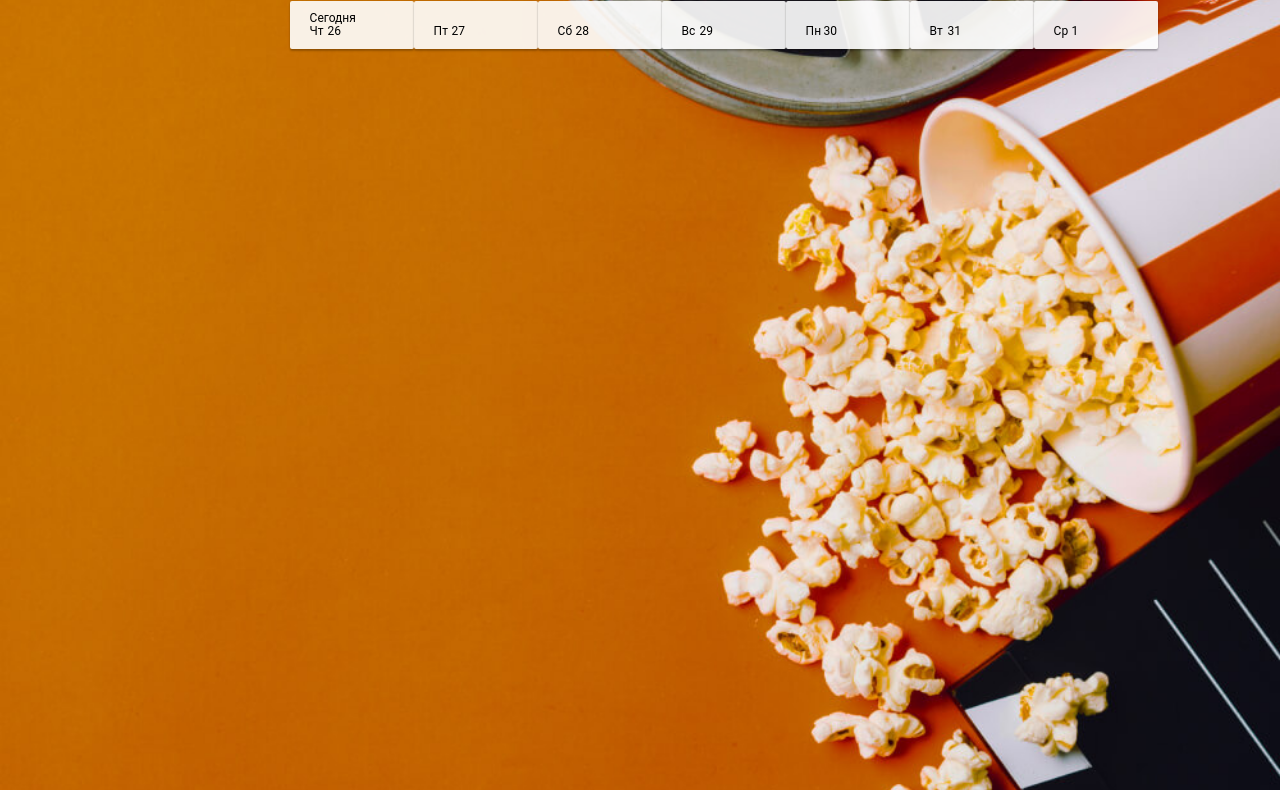
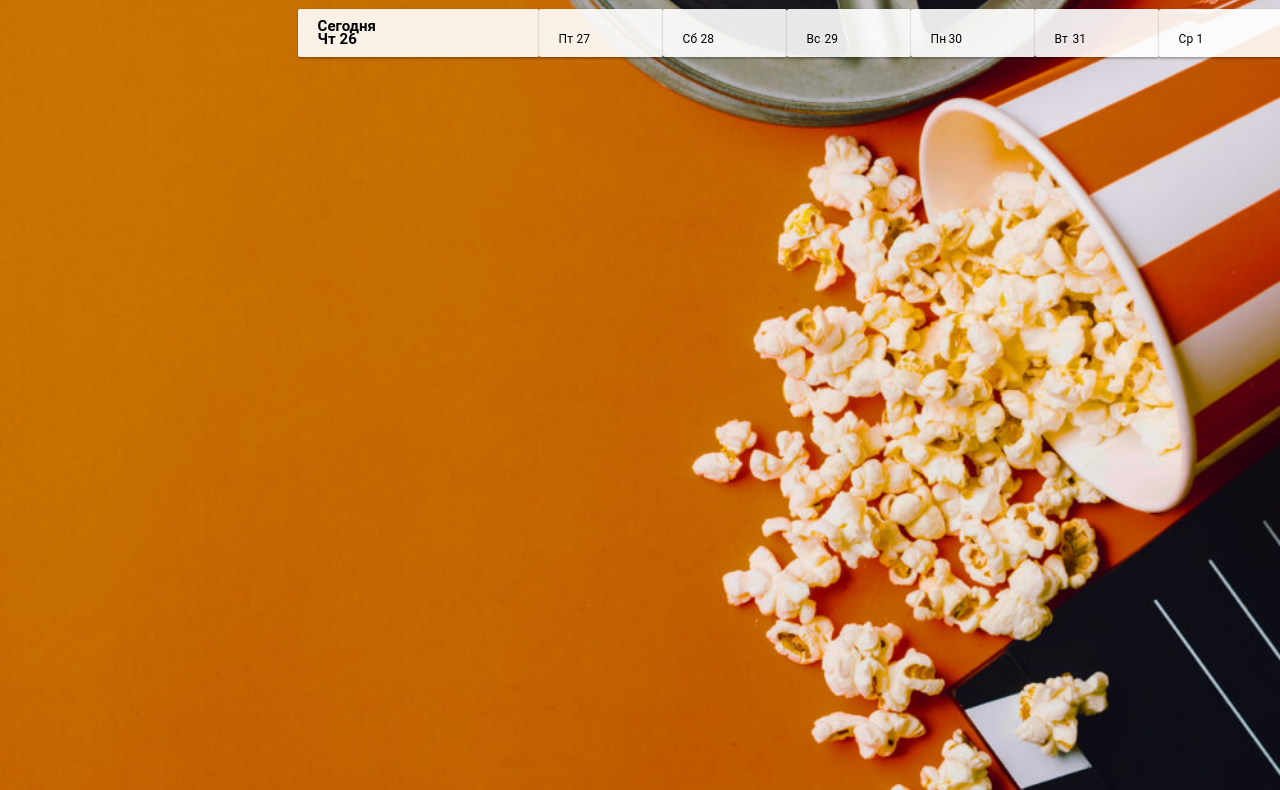
Before and after one commit to doroshenkooi/finaldiplom, a website built with webpack: page index.html in a window 1280 px wide. Shown: the part 76-866 px from the top of the page. Built offline with nearby package versions, Linux system fonts and the light colour scheme; no server answers.

Commit message:
commit 4

```diff
--- a/src/js/clientSeance.js
+++ b/src/js/clientSeance.js
@@ -1,4 +1,12 @@
+
 document.addEventListener("DOMContentLoaded", function () {
+ const cinemaEntryBtn = document.querySelector(".go_cinema-entry");
+  if (cinemaEntryBtn !== null){
+  cinemaEntryBtn.addEventListener("click", () => {
+    window.location.href = "login.html";
+  });
+};
+
   let date = new Date();
   const days = ["Вс", "Пн", "Вт", "Ср", "Чт", "Пт", "Сб"];
 
@@ -22,13 +30,43 @@ document.addEventListener("DOMContentLoaded", function () {
 
     seanceDay.append(seanceDayWeek);
     //сеасы открытых залов
-if (seanceDay !== null) {
-  seanceDay.addEventListener("click", function () {
+
+
+    if (i === 0) {
+      toggleClickClasses(seanceDay);
+    }
+
+    seanceDay.addEventListener("click", () => {
+      // Убираем классы у всех дней сеансов
+      seanceDays.forEach((day) => toggleClickClasses(day, false));
+
+      // Добавляем классы к текущему кликнутому дню
+      toggleClickClasses(seanceDay);
+    });
+
+
+  function toggleClickClasses(seanceDay, toggle = true) {
+    const method = toggle ? "add" : "remove";
+
+    seanceDay.classList[method]("seance_day-click");
+    const weekToday = seanceDay.querySelector(".seance_day-week_today");
+    if (weekToday) {
+      weekToday.classList[method]("seance_day-week_today-click");
+    }
+    const weekText = seanceDay.querySelector(".seance_day-week_text");
+    if (weekText) {
+      weekText.classList[method]("seance_day-week_text-click");
+    }
+    const dateData = seanceDay.querySelector(".seance_day-data");
+    if (dateData) {
+      dateData.classList[method]("seance_day-data-click");
+    }
+  }
     fetch("https://shfe-diplom.neto-server.ru/alldata")
       .then((response) => response.json())
       .then((data) => {
         const hallClient = document.querySelector(".hall-client");
-        hallClient.innerHTML ='';
+        hallClient.innerHTML = "";
         // открываем только открытые залы
         data.result.halls.forEach((hall) => {
           if (hall.hall_open == 1) {
@@ -51,7 +89,7 @@ if (seanceDay !== null) {
                     const sectionMovie = document.createElement("section");
                     sectionMovie.classList.add("section_movie");
                     const movieInfo = document.createElement("div");
-                    movieInfo.classList.add('movie_info'+i);
+                    movieInfo.classList.add("movie_info" + i);
                     movieInfo.innerHTML = `
                         <img class="movie_poster" src="${filmPoster}">
 
@@ -99,49 +137,52 @@ if (seanceDay !== null) {
                           .padStart(2, "0");
 
                         const timeNow = `${hours}:${minutes}`;
-                        console.log(timeNow);
 
-                        const links = sectionMovie.querySelectorAll('.link, .link-text');
+                        const links =
+                          sectionMovie.querySelectorAll(".link, .link-text");
 
                         links.forEach((link) => {
                           link.addEventListener("click", (event) => {
-                            function extrMovie(){
+                            const target = event.target.classList.contains('link')
+                       ? event.target.querySelector('.link-text') : event.target;
 
-         let textButton = link.textContent.trim();
-         const movieElement = event.target.closest('.section_movie');
+        let textButton = target.textContent;
+
+                            function extrMovie() {
+                              const movieElement =
+                                event.target.closest(".section_movie");
                               if (movieElement) {
                                 // Находим элемент с текстом имени фильма
-           const movieNameElement = movieElement.querySelector('.movie_name-text');
+                                const movieNameElement =
+                                  movieElement.querySelector(
+                                    ".movie_name-text"
+                                  );
                                 if (movieNameElement) {
-             const movieName = movieNameElement.textContent;
+                                  const movieName =
+                                    movieNameElement.textContent;
                                   return movieName;
                                 }
                               }
-
                             }
 
-                  if (timeNow < `${seanceTime}`) {
-
+                            if (timeNow < textButton) {
                               data.result.films.forEach((film) => {
                                 let movieNameText = extrMovie();
-                         console.log(movieNameText);
+
                                 if (film.film_name === movieNameText) {
                                   let filmID = film.id;
                                   console.log(filmID);
 
-
-                                  window.localStorage.setItem("hallId", hallId);
-
                                   data.result.seances.forEach((seance) => {
-                                  if (seance.seance_filmid == `${filmID}`) {
-                                   let hallId = seance.seance_hallid;
+                                    if (seance.seance_filmid == `${filmID}` && seance.seance_time == textButton) {
                                       let seanceId = seance.id;
-
-                                console.log(seanceId);
-                                window.localStorage.setItem("seanceId", `${seanceId}`);
+                                      window.localStorage.setItem(
+                                        "seanceId",
+                                        `${seanceId}`
+                                      );
                                      window.location.href = "clientHall.html";
                                     }
-                                 })
+                                  });
                                 }
                               });
                             } else alert("Сеанс закончился");
@@ -153,12 +194,10 @@ if (seanceDay !== null) {
                 });
               }
             });
-            console.log(data);
           }
         });
       });
-  });
-}
+    //});
   });
 });
 export function exportSeanceId() {
--- a/src/js/client_hall.js
+++ b/src/js/client_hall.js
@@ -77,7 +77,7 @@ document.addEventListener("DOMContentLoaded", function () {
 });
 
 function getTodayDate() {
-  return new Date();
+  return getFormattedDate();
 }
 
 function fetchData(seanceId, todayDate) {
@@ -178,18 +178,22 @@ function postOrderData(params) {
           storeTicketData(data);
 
 
-              window.location.href = "clientpayment.html";
+             window.location.href = "clientpayment.html";
 
       });
 }
-//сохраняем масств с данными места
+//сохраняем массив с данными места
 function storeTicketData(data) {
-  let Arraytickets = [];
-  data.result.forEach((item) => {
+  if (data && Array.isArray(data.result)) {
+    let Arraytickets = [];
+    data.result.forEach((item) => {
       Arraytickets.push(item);
       console.log(item);
-  });
-  window.localStorage.setItem("Arraytickets", JSON.stringify(Arraytickets));
+    });
+    window.localStorage.setItem("Arraytickets", JSON.stringify(Arraytickets));
+  } else {
+    console.error("Invalid data format", data);
+  }
   console.log(data);
 }
 
@@ -204,6 +208,9 @@ function initializeApp() {
 
           const tickets = appendRowsToWrapper(data);
           setupOrderButton(tickets);
+      })
+      .catch(error => {
+          console.error("Error fetching data:", error);
       });
 }
 
--- a/src/styles/clientseance.css
+++ b/src/styles/clientseance.css
@@ -2,6 +2,7 @@ body {
   display: flex;
   flex-direction: column;
   align-items: center;
+  position: relative;
   padding: 0px 465px;
   height: 1183px;
   background-image: url(../im/background-client.jpeg);
@@ -120,6 +121,14 @@ body {
   box-shadow: 0px 2px 2px rgba(0, 0, 0, 0.24), 0px 0px 2px rgba(0, 0, 0, 0.12);
   border-radius: 2px;
 }
+.seance_day-click {
+  /* Link */
+  width: 241px;
+  height: 48px;
+  background: rgba(255, 255, 255, 0.9);
+  box-shadow: 0px 2px 2px rgba(0, 0, 0, 0.24), 0px 0px 2px rgba(0, 0, 0, 0.12);
+  border-radius: 2px;
+}
 
 .seance_day-week {
   /* span.page-nav__day-week */
@@ -180,6 +189,28 @@ body {
   /* Colors 2/Black */
   color: #000000;
 }
+
+.seance_day-week_today-click {
+/* Ср, */
+
+width: 22px;
+max-width: 221.65px;
+height: 14px;
+
+font-family: 'Roboto';
+font-style: normal;
+font-weight: 700;
+font-size: 15px;
+line-height: 14px;
+/* identical to box height, or 93% */
+display: flex;
+align-items: center;
+
+/* Colors 2/Black */
+color: #000000;
+
+}
+
 .seance_day-week_text {
   /* Пн, */
   display: flex;
@@ -193,6 +224,27 @@ body {
   font-size: 12px;
   line-height: 14px;
   color: #000000;
+}
+
+.seance_day-week_text-click {
+  /* Ср, */
+
+width: 22px;
+max-width: 221.65px;
+height: 14px;
+
+font-family: 'Roboto';
+font-style: normal;
+font-weight: 700;
+font-size: 15px;
+line-height: 14px;
+/* identical to box height, or 93% */
+display: flex;
+align-items: center;
+
+/* Colors 2/Black */
+color: #000000;
+
 }
 
 .seance_day-data {
@@ -210,6 +262,24 @@ body {
   color: #000000;
 }
 
+.seance_day-data-click {
+  /* 2 */
+
+width: 9px;
+max-width: 221.65px;
+height: 14px;
+
+font-family: 'Roboto';
+font-style: normal;
+font-weight: 700;
+font-size: 15px;
+line-height: 14px;
+/* identical to box height, or 93% */
+display: flex;
+align-items: center;
+
+}
+
 .hall-client {
   /* Main */
 
@@ -220,10 +290,10 @@ body {
   padding: 0px;
   gap: 30px;
 
-  position: relative;
+  position: absolute;
   width: 990px;
   height: 1028px;
-  left: calc(50% - 890px / 2); /*calc(50% - 990px/2);/*/
+  left: 18.1rem;
   top: calc(50% - 1028px / 2 + 78.5px);
 }
 
```
Also changed, not shown: dist/clientHall.bundle.js, dist/main.bundle.js. Lines whose indentation alone changed are shown as unchanged.
